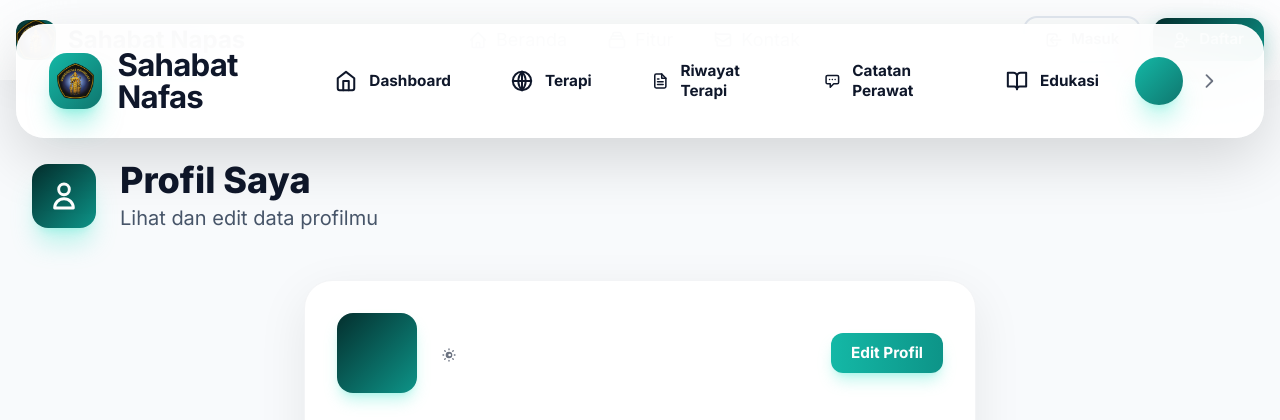
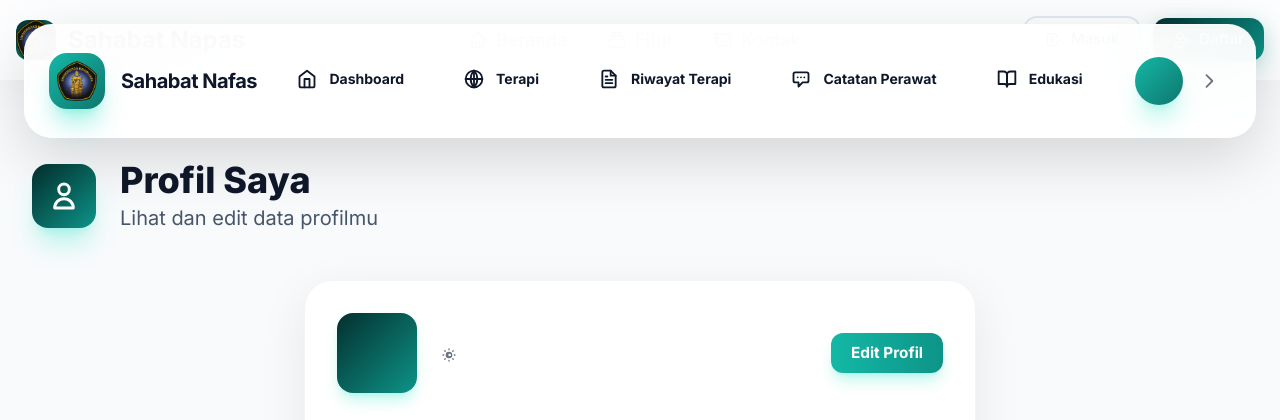
Before and after one commit to Ozan832005/Demo-Sahabat-Nafas, a Laravel app: template resources/views/pasien/profile.blade.php in a window 1280 px wide. Shown: the top 420 px of the page. Run offline with Laravel 12, Linux system fonts and the light colour scheme; the template is opened without the code that fills it, so the values that code supplies are empty; parts of the project's set-up code (start-up, migrations or seed data) failed here and were passed over; some libraries are stand-ins or nearby versions.

Commit message:
perubahankuuuu

```diff
--- a/app/Http/Controllers/PasienController.php
+++ b/app/Http/Controllers/PasienController.php
@@ -51,9 +51,9 @@ class PasienController extends Controller
 
     public function storeTerapi(\Illuminate\Http\Request $request)
     {
-        $user = Auth::user();
+        try {
+            $user = Auth::user();
 
-        try {
             $validated = $request->validate([
                 'nama_pasien' => 'required|string|max:255',
                 'usia' => 'required|integer|min:0|max:150',
--- a/resources/views/layouts/pasien-nav.blade.php
+++ b/resources/views/layouts/pasien-nav.blade.php
@@ -1,17 +1,17 @@
 <!-- Pasien Navigation - Modern Header Menu -->
-<nav class="fixed top-6 left-0 right-0 z-50 max-w-7xl mx-auto px-4">
+<nav class="fixed top-6 left-0 right-0 z-50 max-w-7xl mx-auto px-4 sm:px-6">
     <div class="bg-white/95 backdrop-blur-2xl border border-white/40 rounded-[28px] shadow-[0_20px_60px_rgba(0,0,0,0.15)]">
-        <div class="px-8 py-5 flex items-center justify-between">
+        <div class="px-4 sm:px-6 py-4 sm:py-5 flex items-center justify-between">
             <!-- Brand -->
             <a href="{{ route('pasien.dashboard') }}" class="flex items-center gap-4" style="color: var(--gradient-end)">
-                <div class="w-14 h-14 bg-gradient-to-br from-teal-500 to-teal-700 rounded-[18px] flex items-center justify-center shadow-xl shadow-teal-300/50 p-2">
+                <div class="w-12 sm:w-14 h-12 sm:h-14 bg-gradient-to-br from-teal-500 to-teal-700 rounded-[16px] sm:rounded-[18px] flex items-center justify-center shadow-xl shadow-teal-300/50 p-2">
                     <img src="{{ asset('icon.png') }}" alt="Logo Sahabat Nafas" class="w-full h-full object-contain">
                 </div>
-                <span class="font-bold text-2xl tracking-tight" style="color: var(--text-primary)">Sahabat Nafas</span>
+                <span class="font-bold text-lg sm:text-2xl tracking-tight hidden sm:block" style="color: var(--text-primary)">Sahabat Nafas</span>
             </a>
 
             <!-- Main Menu -->
-            <div class="flex items-center gap-3">
+            <div class="flex items-center gap-1 sm:gap-3 overflow-x-auto pb-1">
                 @php
                     $currentRoute = request()->route()->getName() ?? '';
                     $isDashboard = $currentRoute === 'pasien.dashboard';
@@ -23,61 +23,61 @@
 
                 <!-- Dashboard -->
                 <a href="{{ route('pasien.dashboard') }}"
-                   class="nav-item px-6 py-3.5 rounded-[20px] text-sm font-bold transition-all duration-300 flex items-center gap-3 @if($isDashboard) bg-gradient-to-r from-teal-500 to-teal-700 text-white shadow-xl shadow-teal-300/40 scale-105 @else text-gray-600 hover:bg-gray-50 hover:text-teal-600 hover:scale-102 @endif"
+                   class="nav-item px-4 sm:px-6 py-3 sm:py-3.5 rounded-[20px] text-xs sm:text-sm font-bold transition-all duration-300 flex items-center gap-2 sm:gap-3 @if($isDashboard) bg-gradient-to-r from-teal-500 to-teal-700 text-white shadow-xl shadow-teal-300/40 scale-105 @else text-gray-600 hover:bg-gray-50 hover:text-teal-600 hover:scale-102 @endif"
                    style="color: var(--text-primary)">
-                    <svg width="22" height="22" viewBox="0 0 24 24" fill="none" stroke="currentColor" stroke-width="2.2" stroke-linecap="round" stroke-linejoin="round">
+                    <svg width="20" height="20" sm:width="22" sm:height="22" viewBox="0 0 24 24" fill="none" stroke="currentColor" stroke-width="2.2" stroke-linecap="round" stroke-linejoin="round">
                         <path d="M3 9l9-7 9 7v11a2 2 0 0 1-2 2H5a2 2 0 0 1-2-2z"/>
                         <polyline points="9 22 9 12 15 12 15 22"/>
                     </svg>
-                    Dashboard
+                    <span class="hidden sm:block whitespace-nowrap">Dashboard</span>
                 </a>
 
                 <!-- Terapi -->
                 <a href="{{ route('pasien.terapi') }}"
-                   class="nav-item px-6 py-3.5 rounded-[20px] text-sm font-bold transition-all duration-300 flex items-center gap-3 @if($isTerapi) bg-gradient-to-r from-teal-500 to-teal-700 text-white shadow-xl shadow-teal-300/40 scale-105 @else text-gray-600 hover:bg-gray-50 hover:text-teal-600 hover:scale-102 @endif"
+                   class="nav-item px-4 sm:px-6 py-3 sm:py-3.5 rounded-[20px] text-xs sm:text-sm font-bold transition-all duration-300 flex items-center gap-2 sm:gap-3 @if($isTerapi) bg-gradient-to-r from-teal-500 to-teal-700 text-white shadow-xl shadow-teal-300/40 scale-105 @else text-gray-600 hover:bg-gray-50 hover:text-teal-600 hover:scale-102 @endif"
                    style="color: var(--text-primary)">
-                    <svg width="22" height="22" viewBox="0 0 24 24" fill="none" stroke="currentColor" stroke-width="2.2" stroke-linecap="round" stroke-linejoin="round">
+                    <svg width="20" height="20" sm:width="22" sm:height="22" viewBox="0 0 24 24" fill="none" stroke="currentColor" stroke-width="2.2" stroke-linecap="round" stroke-linejoin="round">
                         <circle cx="12" cy="12" r="10"/>
                         <path d="M12 2a14.5 14.5 0 0 0 0 20 14.5 14.5 0 0 0 0-20"/>
                         <path d="M2 12h20"/>
                         <path d="M12 2v20"/>
                     </svg>
-                    Terapi
+                    <span class="hidden sm:block whitespace-nowrap">Terapi</span>
                 </a>
 
                 <!-- Riwayat Terapi -->
                 <a href="{{ route('pasien.catatan') }}"
-                   class="nav-item px-6 py-3.5 rounded-[20px] text-sm font-bold transition-all duration-300 flex items-center gap-3 @if($isRiwayatTerapi) bg-gradient-to-r from-teal-500 to-teal-700 text-white shadow-xl shadow-teal-300/40 scale-105 @else text-gray-600 hover:bg-gray-50 hover:text-teal-600 hover:scale-102 @endif"
+                   class="nav-item px-4 sm:px-6 py-3 sm:py-3.5 rounded-[20px] text-xs sm:text-sm font-bold transition-all duration-300 flex items-center gap-2 sm:gap-3 @if($isRiwayatTerapi) bg-gradient-to-r from-teal-500 to-teal-700 text-white shadow-xl shadow-teal-300/40 scale-105 @else text-gray-600 hover:bg-gray-50 hover:text-teal-600 hover:scale-102 @endif"
                    style="color: var(--text-primary)">
-                    <svg width="22" height="22" viewBox="0 0 24 24" fill="none" stroke="currentColor" stroke-width="2.2" stroke-linecap="round" stroke-linejoin="round">
+                    <svg width="20" height="20" sm:width="22" sm:height="22" viewBox="0 0 24 24" fill="none" stroke="currentColor" stroke-width="2.2" stroke-linecap="round" stroke-linejoin="round">
                         <path d="M14 2H6a2 2 0 0 0-2 2v16a2 2 0 0 0 2 2h12a2 2 0 0 0 2-2V8z"/>
                         <polyline points="14 2 14 8 20 8"/>
                         <line x1="16" y1="13" x2="8" y2="13"/>
                         <line x1="16" y1="17" x2="8" y2="17"/>
                         <polyline points="10 9 9 9 8 9"/>
                     </svg>
-                    Riwayat Terapi
+                    <span class="hidden sm:block whitespace-nowrap">Riwayat Terapi</span>
                 </a>
 
                 <!-- Catatan Perawat -->
                 <a href="{{ route('pasien.notifikasi') }}"
-                   class="nav-item px-6 py-3.5 rounded-[20px] text-sm font-bold transition-all duration-300 flex items-center gap-3 @if($isCatatanPerawat) bg-gradient-to-r from-teal-500 to-teal-700 text-white shadow-xl shadow-teal-300/40 scale-105 @else text-gray-600 hover:bg-gray-50 hover:text-teal-600 hover:scale-102 @endif"
+                   class="nav-item px-4 sm:px-6 py-3 sm:py-3.5 rounded-[20px] text-xs sm:text-sm font-bold transition-all duration-300 flex items-center gap-2 sm:gap-3 @if($isCatatanPerawat) bg-gradient-to-r from-teal-500 to-teal-700 text-white shadow-xl shadow-teal-300/40 scale-105 @else text-gray-600 hover:bg-gray-50 hover:text-teal-600 hover:scale-102 @endif"
                    style="color: var(--text-primary)">
-                    <svg width="22" height="22" viewBox="0 0 24 24" fill="none" stroke="currentColor" stroke-width="2.2" stroke-linecap="round" stroke-linejoin="round">
+                    <svg width="20" height="20" sm:width="22" sm:height="22" viewBox="0 0 24 24" fill="none" stroke="currentColor" stroke-width="2.2" stroke-linecap="round" stroke-linejoin="round">
                         <path d="M8 10h.01M12 10h.01M16 10h.01M9 16H5a2 2 0 01-2-2V6a2 2 0 012-2h14a2 2 0 012 2v8a2 2 0 01-2 2h-5l-5 5v-5z"/>
                     </svg>
-                    Catatan Perawat
+                    <span class="hidden sm:block whitespace-nowrap">Catatan Perawat</span>
                 </a>
 
                 <!-- Edukasi -->
                 <a href="{{ route('pasien.edukasi') }}"
-                   class="nav-item px-6 py-3.5 rounded-[20px] text-sm font-bold transition-all duration-300 flex items-center gap-3 @if($isEdukasi) bg-gradient-to-r from-teal-500 to-teal-700 text-white shadow-xl shadow-teal-300/40 scale-105 @else text-gray-600 hover:bg-gray-50 hover:text-teal-600 hover:scale-102 @endif"
+                   class="nav-item px-4 sm:px-6 py-3 sm:py-3.5 rounded-[20px] text-xs sm:text-sm font-bold transition-all duration-300 flex items-center gap-2 sm:gap-3 @if($isEdukasi) bg-gradient-to-r from-teal-500 to-teal-700 text-white shadow-xl shadow-teal-300/40 scale-105 @else text-gray-600 hover:bg-gray-50 hover:text-teal-600 hover:scale-102 @endif"
                    style="color: var(--text-primary)">
-                    <svg width="22" height="22" viewBox="0 0 24 24" fill="none" stroke="currentColor" stroke-width="2.2" stroke-linecap="round" stroke-linejoin="round">
+                    <svg width="20" height="20" sm:width="22" sm:height="22" viewBox="0 0 24 24" fill="none" stroke="currentColor" stroke-width="2.2" stroke-linecap="round" stroke-linejoin="round">
                         <path d="M2 3h6a4 4 0 0 1 4 4v14a3 3 0 0 0-3-3H2z"/>
                         <path d="M22 3h-6a4 4 0 0 0-4 4v14a3 3 0 0 1 3-3h7z"/>
                     </svg>
-                    Edukasi
+                    <span class="hidden sm:block whitespace-nowrap">Edukasi</span>
                 </a>
             </div>
 
@@ -136,10 +136,10 @@
                 </div>
 
                 <!-- Logout Confirmation Modal Overlay (Full Screen) -->
-                <div x-show="showLogoutModal" x-transition:enter="transition ease-out duration-300" x-transition:enter-start="opacity-0" x-transition:enter-end="opacity-100" x-transition:leave="transition ease-in duration-200" x-transition:leave-start="opacity-100" x-transition:leave-end="opacity-0" @click.away="showLogoutModal = false" class="fixed inset-0 z-[9999] flex items-center justify-center" style="background: rgba(15, 23, 42, 0.6); backdrop-filter: blur(20px) saturate(180%); -webkit-backdrop-filter: blur(20px) saturate(180%);">
+                <div x-show="showLogoutModal" x-transition:enter="transition ease-out duration-300" x-transition:enter-start="opacity-0" x-transition:enter-end="opacity-100" x-transition:leave="transition ease-in duration-200" x-transition:leave-start="opacity-100" x-transition:leave-end="opacity-0" @click.away="showLogoutModal = false" class="fixed inset-0 z-[99999] flex items-center justify-center p-4" style="background: rgba(15, 23, 42, 0.65); backdrop-filter: blur(24px) saturate(200%); -webkit-backdrop-filter: blur(24px) saturate(200%);">
                     <!-- Modal Content -->
-                    <div x-transition:enter="transition ease-out duration-300" x-transition:enter-start="transform opacity-0 scale-90 translate-y-4" x-transition:enter-end="transform opacity-100 scale-100 translate-y-0" x-transition:leave="transition ease-in duration-200" x-transition:leave-start="transform opacity-100 scale-100 translate-y-0" x-transition:leave-end="transform opacity-0 scale-90 translate-y-4" class="bg-white rounded-[32px] p-8 w-full max-w-md shadow-[0_40px_120px_rgba(0,0,0,0.4)] border border-white/20 mx-4 sm:mx-0">
-                        <div class="text-center">
+                    <div x-transition:enter="transition ease-out duration-300" x-transition:enter-start="transform opacity-0 scale-90 translate-y-4" x-transition:enter-end="transform opacity-100 scale-100 translate-y-0" x-transition:leave="transition ease-in duration-200" x-transition:leave-start="transform opacity-100 scale-100 translate-y-0" x-transition:leave-end="transform opacity-0 scale-90 translate-y-4" class="bg-white rounded-[32px] p-8 w-full max-w-md max-h-[90vh] overflow-y-auto shadow-[0_40px_120px_rgba(0,0,0,0.5)] border border-white/20 mx-4 sm:mx-0 flex flex-col">
+                        <div class="text-center flex-1">
                             <div class="w-20 h-20 bg-gradient-to-br from-red-100 to-red-200 rounded-full flex items-center justify-center mx-auto mb-6 shadow-lg shadow-red-200/40">
                                 <svg width="40" height="40" viewBox="0 0 24 24" fill="none" stroke="currentColor" stroke-width="2" class="text-red-600">
                                     <path stroke-linecap="round" stroke-linejoin="round" d="M17 16l4-4m0 0l-4-4m4 4H7m6 4v1a3 3 0 01-3 3H6a3 3 0 01-3-3V7a3 3 0 013-3h4a3 3 0 013 3v1"/>
```
